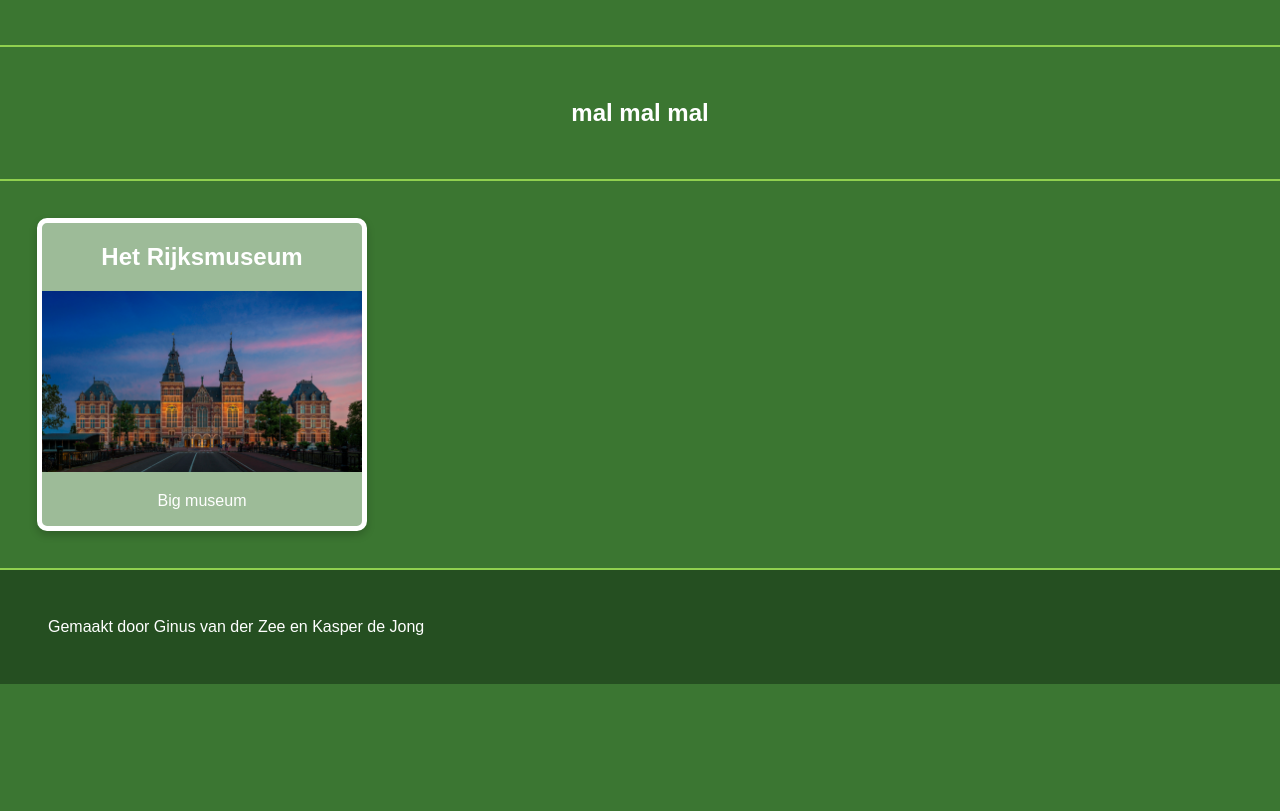
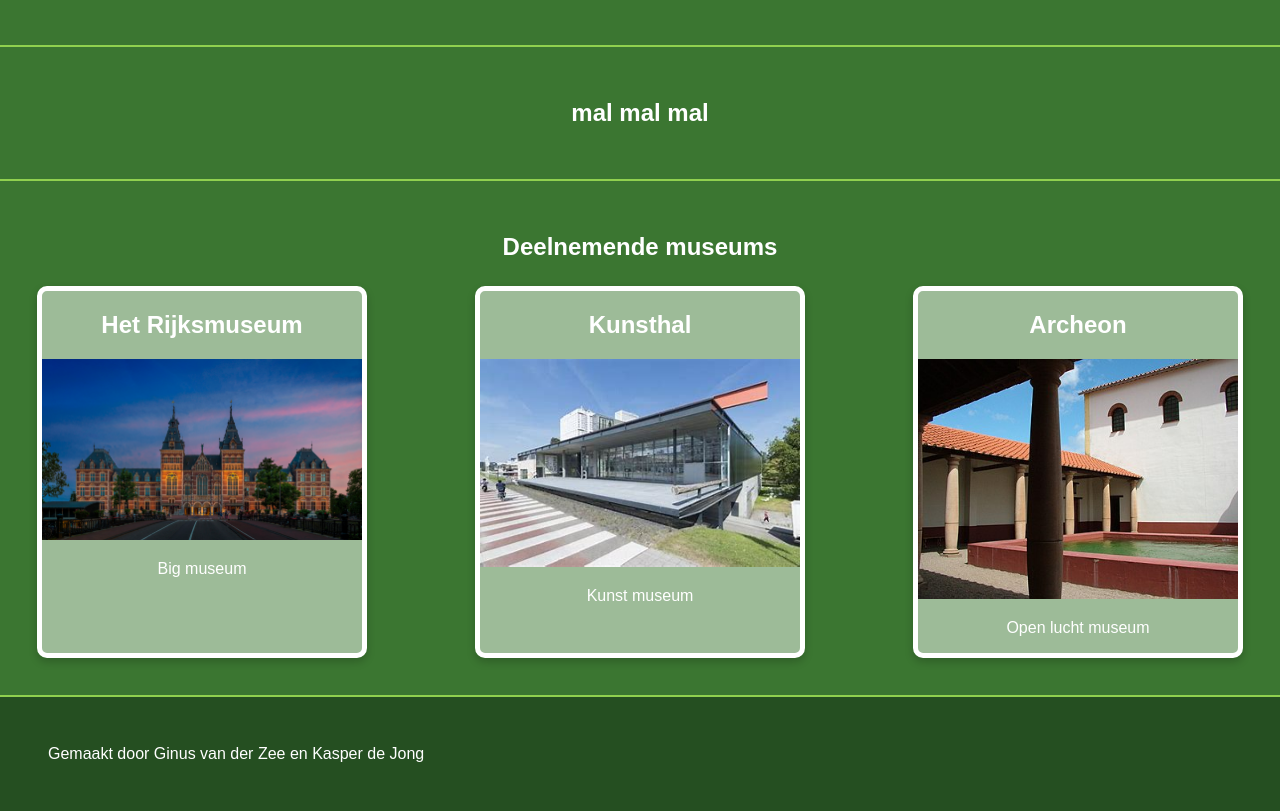
Before and after one commit to GinusHR/CLE-3, a PHP site: page / in a window 1280 px wide. Shown: the part 640-1451 px from the top of the page. Before the commit the page ends 1324 px from the top, so only its background shows below. Run offline with PHP 8.4, Linux system fonts and the light colour scheme.

Commit message:
begonnen met webservice

```diff
--- a/css/style.css
+++ b/css/style.css
@@ -47,6 +47,12 @@ section {
 }
 
 
+#museum-info {
+    display: flex;
+    flex-direction: row;
+    justify-content: space-between;
+}
+
 .museum-card {
     margin: 5px;
     width: 20rem;
--- a/index.html
+++ b/index.html
@@ -11,7 +11,7 @@
 </head>
 
 <nav class="nav-bar">
-        <img class= "logo" src="images/logo.png" alt="Bingo">
+    <img class="logo" src="images/logo.png" alt="Bingo">
 
 </nav>
 <header>
@@ -59,10 +59,13 @@
 
 
 <section id="mal">
-<h2>mal mal mal</h2>
+    <h2>mal mal mal</h2>
 </section>
 
-<section id="museum-info">
+<section id="museum">
+    <h2>Deelnemende museums</h2>
+    <div id="museum-info"></div>
+
 
 </section>
 
--- a/webservice/includes/actions.php
+++ b/webservice/includes/actions.php
@@ -1,12 +1,25 @@
 <?php
 
-function getMuseum (){
+function getMuseum()
+{
     return [
         [
-        "id" => 1,
-        "name" => 'Het Rijksmuseum',
-        "description" => 'Big museum',
-        "img" => 'images/Rijksmuseum.jpg'
+            "id" => 1,
+            "name" => 'Het Rijksmuseum',
+            "description" => 'Big museum',
+            "img" => 'images/Rijksmuseum.jpg'
+        ],
+        [
+            "id" => 2,
+            "name" => 'Kunsthal',
+            "description" => 'Kunst museum',
+            "img" => 'images/kunsthal.jpeg'
+        ],
+        [
+            "id" => 3,
+            "name" => 'Archeon',
+            "description" => 'Open lucht museum',
+            "img" => 'images/Archeon.JPG'
         ]
     ];
 }
```
Also changed, not shown: images/Archeon.JPG (added), images/kunsthal.jpeg (added).
